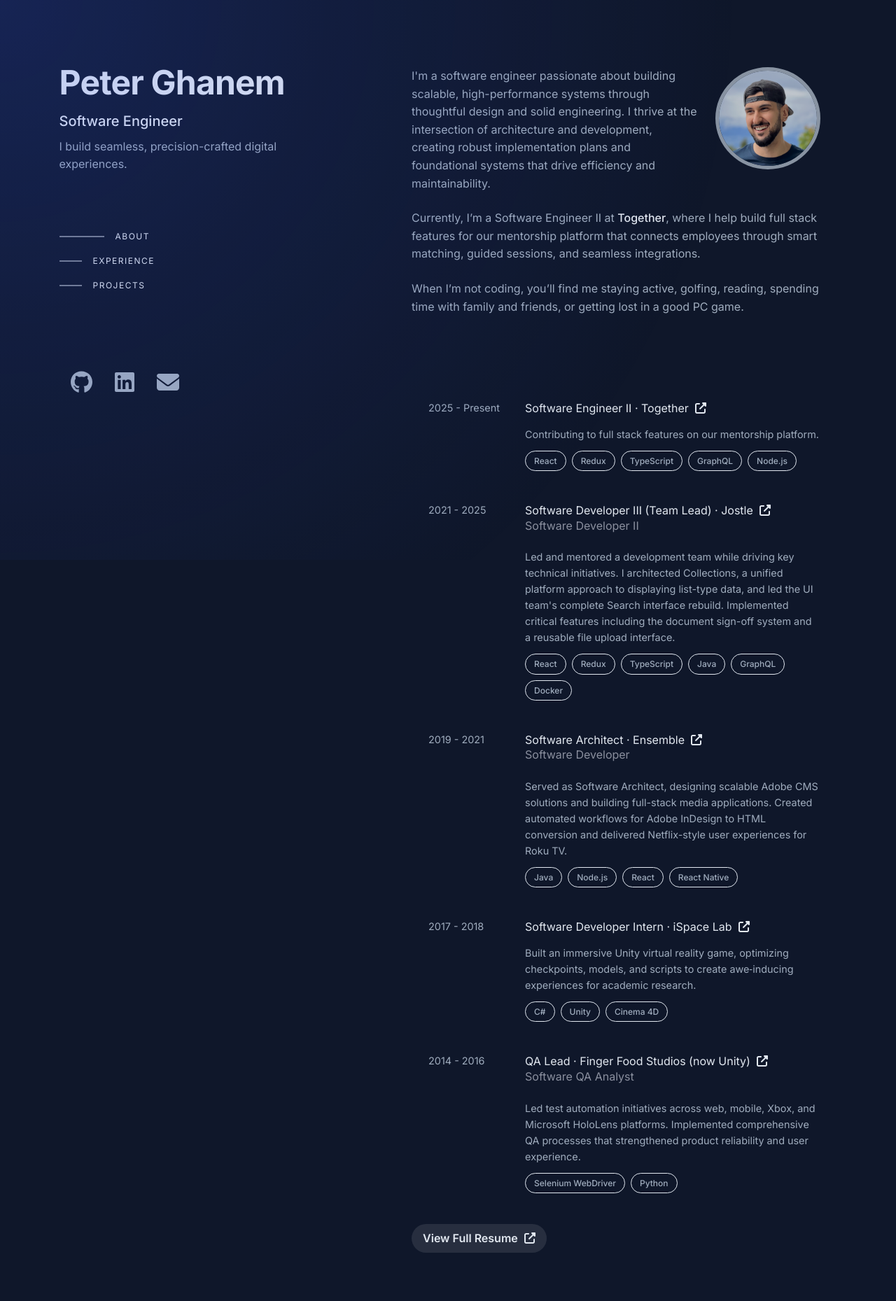
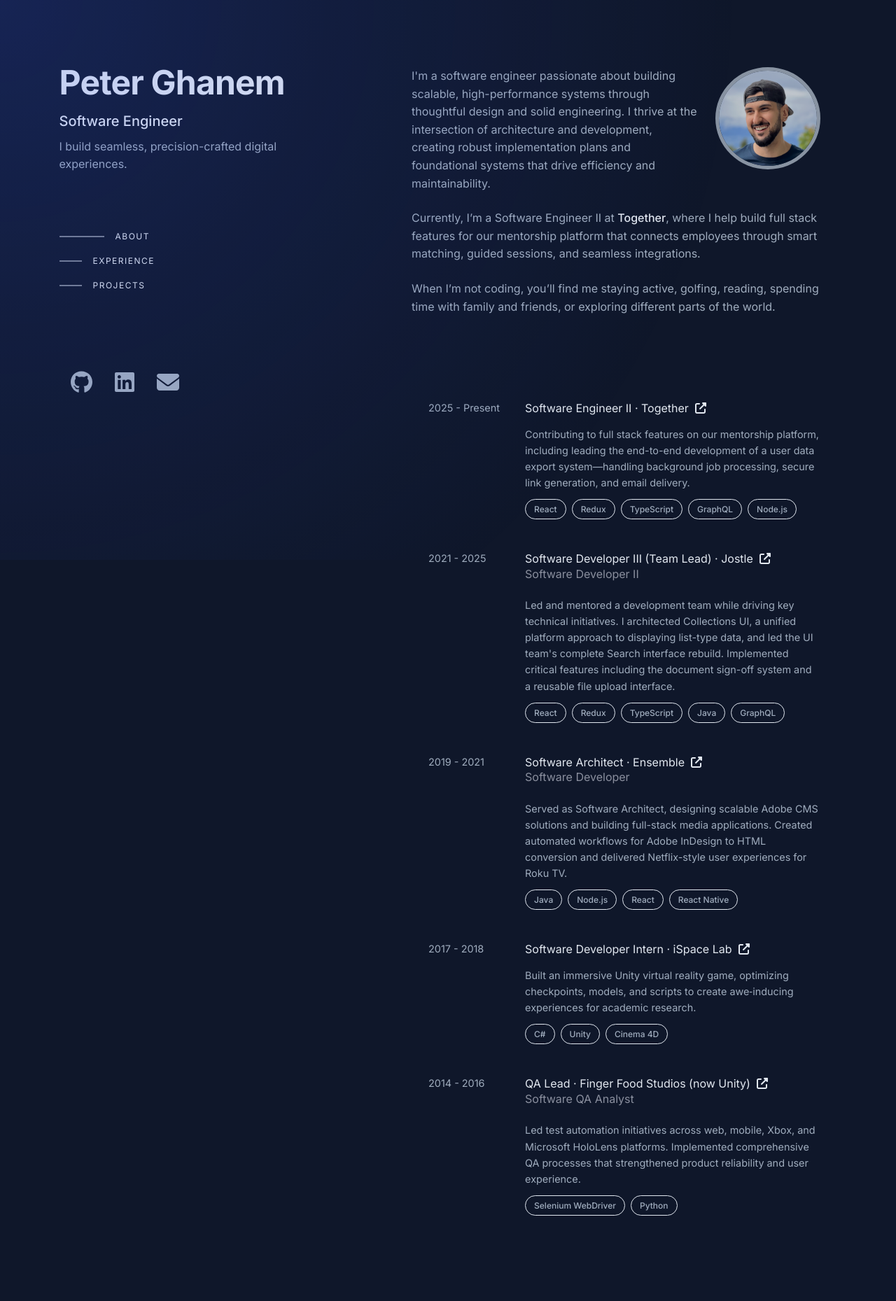
Before and after one commit to pghanem/primo-portfolio, a Next.js app: page / in a window 1280 px wide. Shown: the top 1859 px of the page at 70% size. Built offline with nearby package versions, Linux system fonts and the light colour scheme.

Commit message:
update: adjust for new role and remove some fluff and add some fluff

```diff
--- a/src/sections/AboutSection.tsx
+++ b/src/sections/AboutSection.tsx
@@ -24,7 +24,7 @@ const AboutSection = (): React.ReactElement => {
             </div>
             <div css={styles.paragraphContainer}>
                 When I’m not coding, you’ll find me staying active, golfing, reading, spending time with family and
-                friends, or getting lost in a good PC game.
+                friends, or exploring different parts of the world.
             </div>
         </div>
     );
--- a/src/sections/ExperienceSection.tsx
+++ b/src/sections/ExperienceSection.tsx
@@ -3,8 +3,6 @@ import React from "react";
 
 import * as styles from "./ExperienceSection.styles";
 import ExperienceBlock from "../components/ExperienceBlock";
-import { faUpRightFromSquare } from "@fortawesome/free-solid-svg-icons";
-import { FontAwesomeIcon } from "@fortawesome/react-fontawesome";
 
 const ExperienceSection = (): React.ReactElement => {
     return (
@@ -15,7 +13,7 @@ const ExperienceSection = (): React.ReactElement => {
                 jobTitle="Software Engineer II"
                 companyName="Together"
                 companyUrl="https://www.togetherplatform.com/"
-                description="Contributing to full stack features on our mentorship platform."
+                description="Contributing to full stack features on our mentorship platform, including leading the end-to-end development of a user data export system—handling background job processing, secure link generation, and email delivery."
                 technologies={["React", "Redux", "TypeScript", "GraphQL", "Node.js"]}
             />
             <ExperienceBlock
@@ -25,8 +23,8 @@ const ExperienceSection = (): React.ReactElement => {
                 prevTitle="Software Developer II"
                 companyName="Jostle"
                 companyUrl="https://www.jostle.me"
-                description="Led and mentored a development team while driving key technical initiatives. I architected Collections, a unified platform approach to displaying list-type data, and led the UI team's complete Search interface rebuild. Implemented critical features including the document sign-off system and a reusable file upload interface."
-                technologies={["React", "Redux", "TypeScript", "Java", "GraphQL", "Docker"]}
+                description="Led and mentored a development team while driving key technical initiatives. I architected Collections UI, a unified platform approach to displaying list-type data, and led the UI team's complete Search interface rebuild. Implemented critical features including the document sign-off system and a reusable file upload interface."
+                technologies={["React", "Redux", "TypeScript", "Java", "GraphQL"]}
             />
             <ExperienceBlock
                 startYear="2019"
@@ -57,11 +55,11 @@ const ExperienceSection = (): React.ReactElement => {
                 description="Led test automation initiatives across web, mobile, Xbox, and Microsoft HoloLens platforms. Implemented comprehensive QA processes that strengthened product reliability and user experience."
                 technologies={["Selenium WebDriver", "Python"]}
             />
-            <div css={{ paddingTop: "1rem" }}>
-                <div css={styles.viewResumeButton} onClick={() => window.open("/Peter_Ghanem_Resume.pdf", "_blank")}>
-                    View Full Resume <FontAwesomeIcon icon={faUpRightFromSquare} css={{ marginLeft: "5px" }} />
-                </div>
-            </div>
+            {/*<div css={{ paddingTop: "1rem" }}>*/}
+            {/*    <div css={styles.viewResumeButton} onClick={() => window.open("/Peter_Ghanem_Resume.pdf", "_blank")}>*/}
+            {/*        View Full Resume <FontAwesomeIcon icon={faUpRightFromSquare} css={{ marginLeft: "5px" }} />*/}
+            {/*    </div>*/}
+            {/*</div>*/}
         </div>
     );
 };
```
